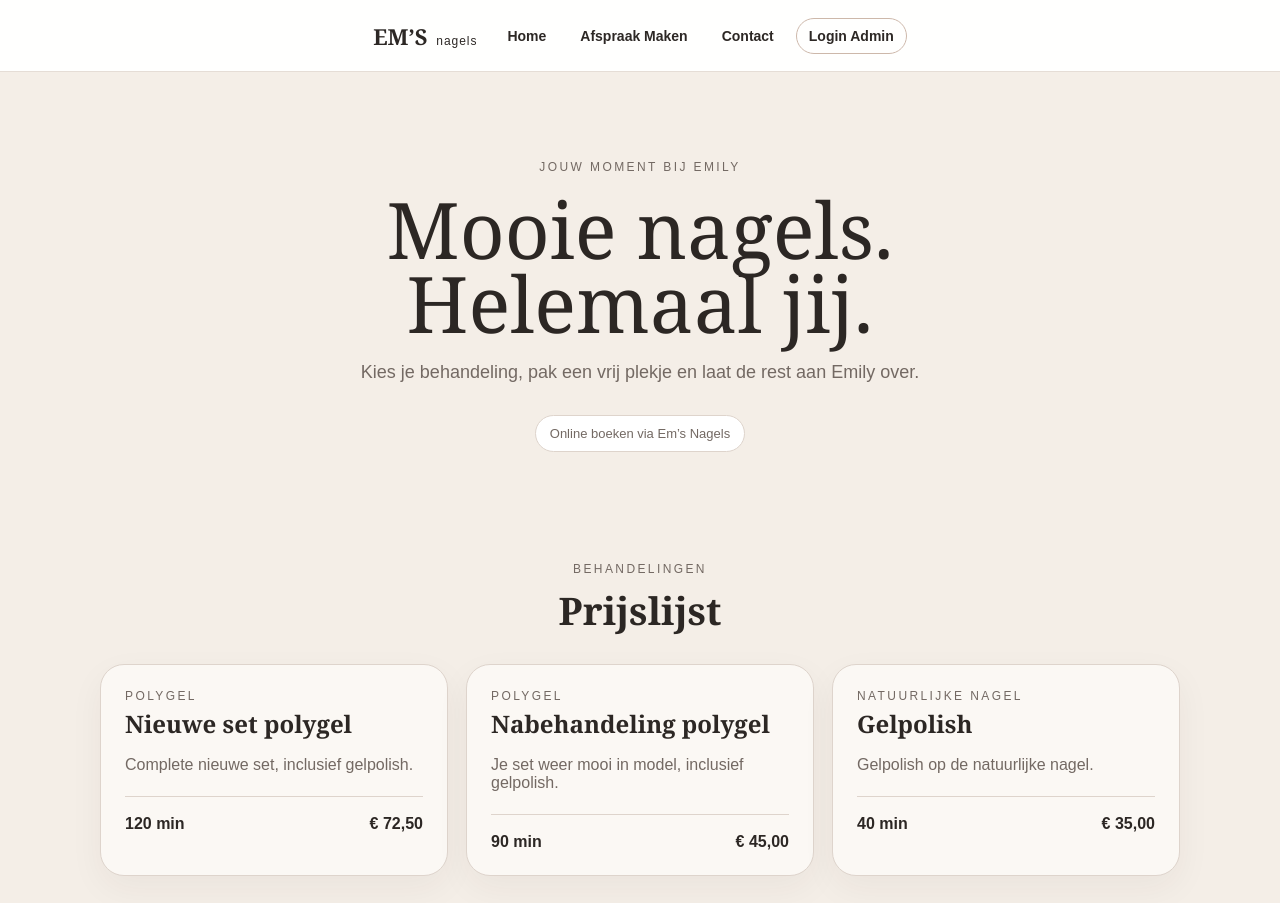
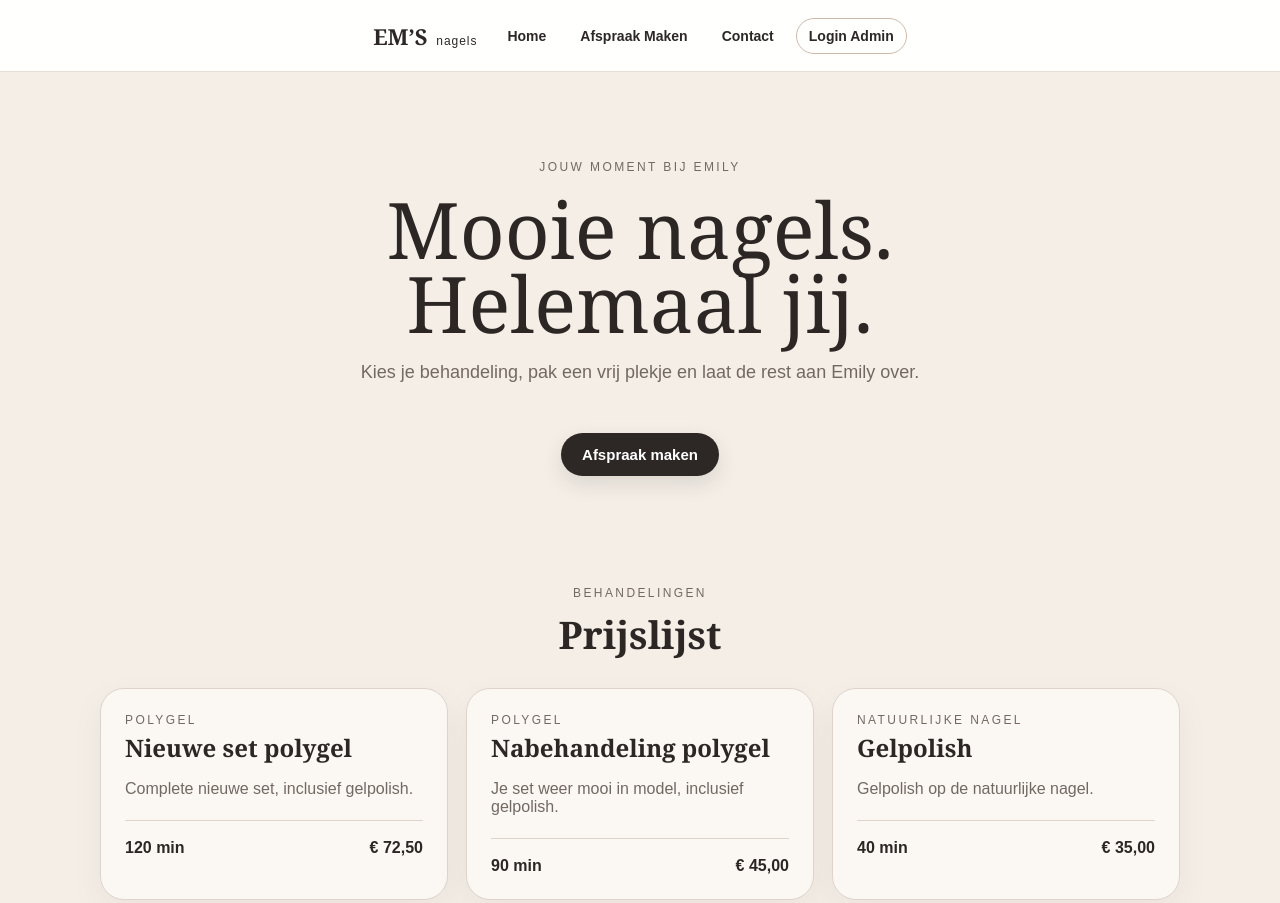
Before and after one commit to rvanrijsbergen1-arch/ems-nagels, a website: page index.html in a window 1280 px wide. Shown: the top 903 px of the page. Drawn offline with Linux system fonts and the light colour scheme; no server answers.

Commit message:
Add files via upload

```diff
--- a/index.html
+++ b/index.html
@@ -31,6 +31,23 @@ html{scroll-behavior:smooth}
 }
 </style>
 
+
+<style id="hero-book-btn-style">
+.hero-book-btn{
+  display:inline-block;
+  margin-top:18px;
+  padding:13px 21px;
+  border-radius:999px;
+  background:#2d2825;
+  color:#fff;
+  text-decoration:none;
+  font-weight:700;
+  font-size:15px;
+  box-shadow:0 8px 20px rgba(45,40,37,.12);
+}
+.hero-book-btn:active{transform:translateY(1px)}
+</style>
+
 </head>
 <body id="home">
 
@@ -40,7 +57,7 @@ html{scroll-behavior:smooth}
     <button class="ems-menu-toggle" aria-label="Menu openen" onclick="document.querySelector('.ems-nav-links').classList.toggle('open')">☰</button>
     <div class="ems-nav-links">
       <a href="#home">Home</a>
-      <a href="#afspraak-maken">Afspraak Maken</a>
+      <a href="#boeken">Afspraak Maken</a>
       <a href="#contact">Contact</a>
       <a class="ems-admin-link" href="admin.html">Login Admin</a>
     </div>
@@ -49,7 +66,7 @@ html{scroll-behavior:smooth}
 
 
 <main>
-<section class="hero"><div class="wrap"><div class="eyebrow">Jouw moment bij Emily</div><h1>Mooie nagels.<br>Helemaal jij.</h1><p>Kies je behandeling, pak een vrij plekje en laat de rest aan Emily over.</p><div class="notice">Online boeken via Em’s Nagels</div></div></section>
+<section class="hero"><div class="wrap"><div class="eyebrow">Jouw moment bij Emily</div><h1>Mooie nagels.<br>Helemaal jij.</h1><p>Kies je behandeling, pak een vrij plekje en laat de rest aan Emily over.</p><a href="#boeken" class="hero-book-btn">Afspraak maken</a></div></section>
 <section id="prijzen"><div class="wrap"><div class="section-title"><div class="eyebrow">Behandelingen</div><h2>Prijslijst</h2></div><div class="grid">
 <div class="card"><div class="eyebrow">Polygel</div><h3>Nieuwe set polygel</h3><p class="muted">Complete nieuwe set, inclusief gelpolish.</p><div class="meta"><span>120 min</span><span>€ 72,50</span></div></div>
 <div class="card"><div class="eyebrow">Polygel</div><h3>Nabehandeling polygel</h3><p class="muted">Je set weer mooi in model, inclusief gelpolish.</p><div class="meta"><span>90 min</span><span>€ 45,00</span></div></div>
```
